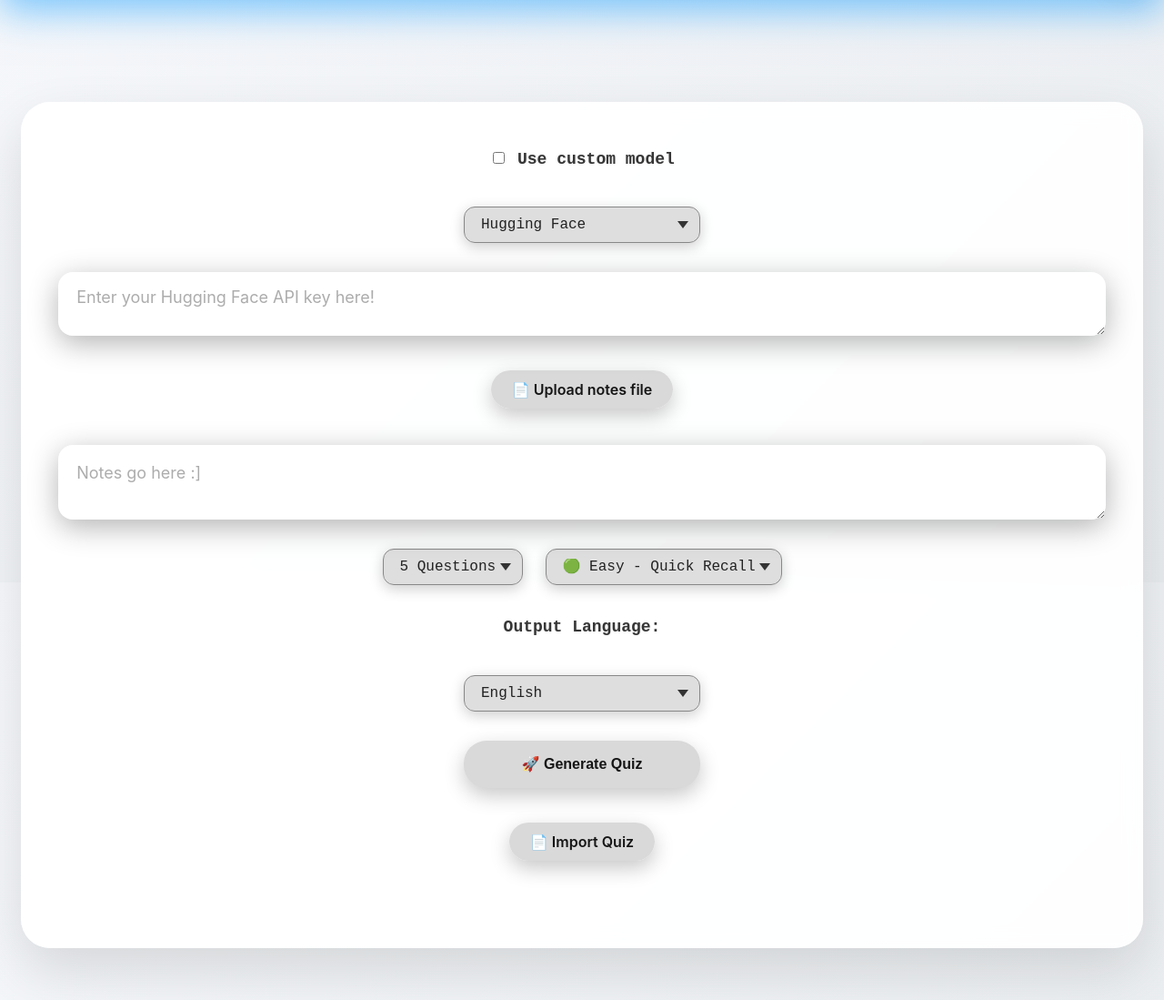
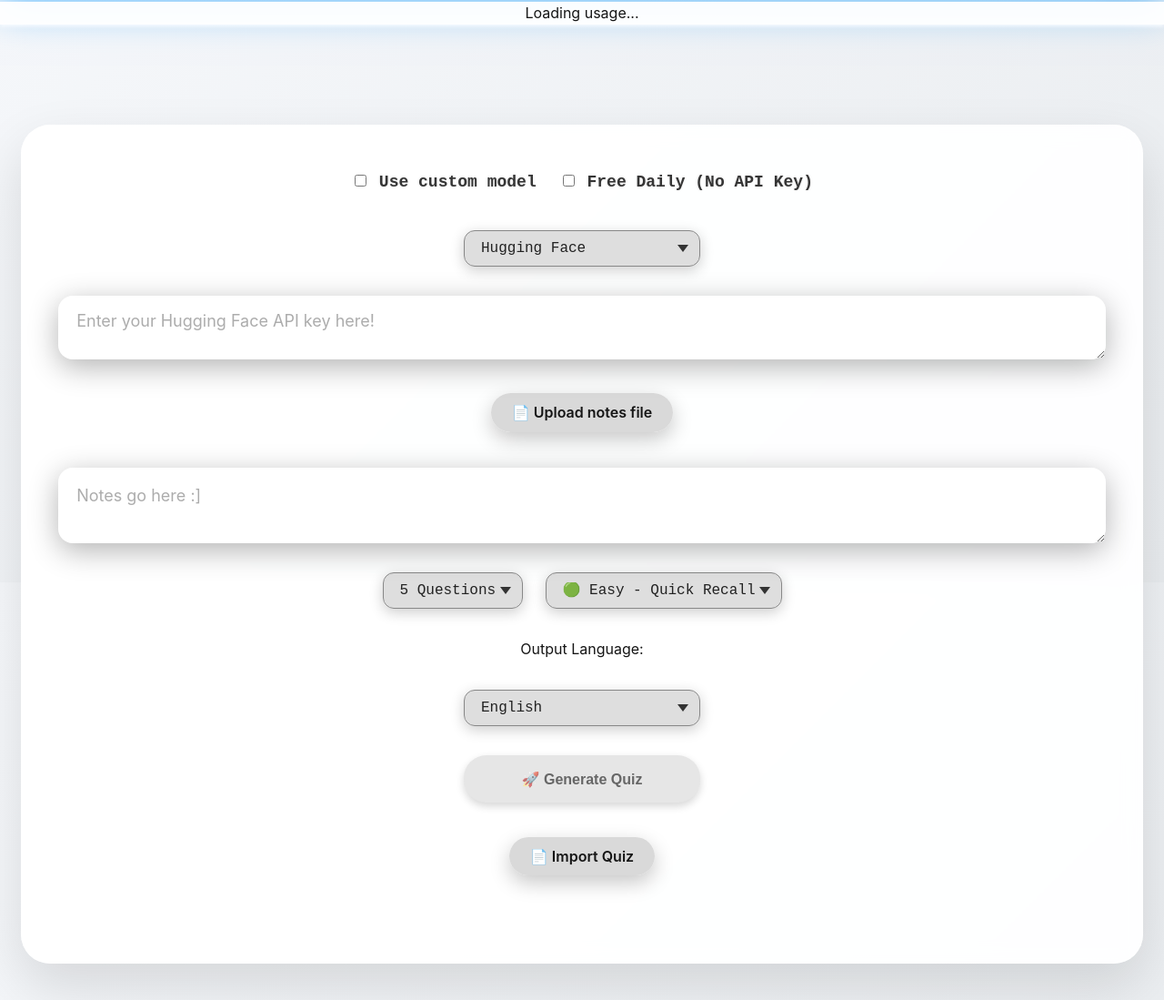
Before and after one commit to VxidDev/eduDuck, a Flask app: template templates/QuizGenerator.html in a window 1280 px wide. Shown: the part 160-1259 px from the top of the page at 91% size. Run offline with Flask 3, Linux system fonts and the light colour scheme; the template is opened without the code that fills it, so the values that code supplies are empty; parts of the project's set-up code (start-up, migrations or seed data) failed here and were passed over.

Commit message:
Added Free Usage (3/day) for Quiz Generators. REST OF GENERATORS IS UNUSABLE/BROKEN

```diff
--- a/main.py
+++ b/main.py
@@ -5,6 +5,8 @@
 from routes.utils import storeNotes as _storeNotes_
 from routes.utils import storeQuiz as _storeQuiz_
 from routes.utils import storeFlashcards as _storeFlashcards_
+from routes.utils import GetUsage as _GetUsage_
+from routes.utils import IncrementUsage as _IncrementUsage_
 
 from routes.quiz import ParseQuiz
 from routes.quiz import QuizGenerator as _QuizGenerator_
@@ -152,5 +154,13 @@
 def keyAccess():
     return render_template("keyAccess.html")
 
+@app.route("/get-usage")
+def GetUsage():
+    return _GetUsage_()
+
+@app.route("/increment-usage")
+def IncrementUsage():
+    return _IncrementUsage_()
+
 if __name__ == "__main__":
     app.run()
--- a/requirements.txt
+++ b/requirements.txt
@@ -4,3 +4,4 @@
 pypdf
 pillow
 pytesseract
+pymongo
--- a/routes/duckAI.py
+++ b/routes/duckAI.py
@@ -22,12 +22,34 @@
     MESSAGE = data["message"]
     API_MODE = data["apiMode"]
 
+    MODEL = data.get("model")
+
+    IsReasoning = False
+    if MODEL:
+        MODEL = MODEL.strip()
+        IsReasoning = any(x in MODEL.lower() for x in ["gpt-5", "o1"])
+
     API_KEY = data["apiKey"]
-    API_URL = "https://router.huggingface.co/v1/chat/completions" if API_MODE == "Hugging Face" else f"https://generativelanguage.googleapis.com/v1beta/models/gemini-2.5-flash:generateContent?key={API_KEY}"
-    headers = {"Authorization": f"Bearer {API_KEY}"} if API_MODE == "Hugging Face" else  {
-        "Content-Type": "application/json",
-        "x-goog-api-key": API_KEY,
-    }
+
+    if API_MODE == "Hugging Face":
+        API_URL = "https://router.huggingface.co/v1/chat/completions"
+    elif API_MODE == "Gemini":
+        API_URL = f"https://generativelanguage.googleapis.com/v1beta/models/gemini-2.5-flash:generateContent?key={API_KEY}"
+    else:
+        API_URL = "https://api.openai.com/v1/chat/completions"
+
+    if API_MODE == "Hugging Face":
+        headers = {"Authorization": f"Bearer {API_KEY}"}
+    elif API_MODE == "OpenAI":
+        headers = {
+            "Authorization": f"Bearer {API_KEY}",
+            "Content-Type": "application/json"
+        }
+    else:
+        headers = {
+            "Content-Type": "application/json",
+            "x-goog-api-key": API_KEY
+        }
 
     PROMPT = prompts['generateResponse']
 
@@ -36,22 +58,30 @@
     else:
         PROMPT = PROMPT.format(MESSAGE=MESSAGE)
 
-    payload = {
-        "messages": [{
-            "role": "user",
-            "content": PROMPT
-        }],
-        "model": data.get("model" , "openai/gpt-oss-20b")
-    } if API_MODE == "Hugging Face" else {
-        "contents": [
-            {
+    if API_MODE == "Hugging Face":
+        payload = {
+            "messages": [{"role": "user", "content": PROMPT}],
+            "model": data.get("model") or "openai/gpt-oss-20b"
+        }
+    elif API_MODE == "OpenAI":
+        payload = {
+            "model": MODEL if MODEL else "gpt-4.1-nano",
+            "messages": [{"role": "user", "content": PROMPT}],
+        }
+    elif API_MODE == "Gemini":
+        payload = {
+            "contents": [{
                 "role": "user",
-                "parts": [
-                    {"text": PROMPT}
-                ],
-            }
-        ]
-    }
+                "parts": [{"text": PROMPT}]
+            }]
+        }
+
+    if IsReasoning:
+        payload["max_completion_tokens"] = 4096
+    else:
+        payload["max_tokens"] = 4096
+        payload["temperature"] = data.get("temperature", 0.3)
+        payload["top_p"] = data.get("top_p", 0.9)
 
     if API_MODE != "Gemini" and payload.get("model" , None) is None:
         payload["model"] = "openai/gpt-oss-20b"
--- a/routes/quiz.py
+++ b/routes/quiz.py
@@ -1,9 +1,10 @@
 import re
 from flask import render_template , request , jsonify , send_file
-from routes.utils import AiReq
+from routes.utils import AiReq , IncrementUsage
 from json import load , JSONDecodeError , dumps
 from uuid import uuid4
 from io import BytesIO
+import os
 
 standardApiErrors = {
     "API error 402": "1 What does API error 402 mean? a) Payment error b) Deposit needed c) Free credits exhausted d) Invalid API key |CORRECT:c",
@@ -127,6 +128,7 @@
 
 def QuizGen(prompts: dict):
     data: dict = request.get_json()
+    IS_FREE = data["isFree"]
     NOTES = data["notes"]
     LANGUAGE = data["language"]
     AMOUNT = data["questionCount"]
@@ -135,11 +137,14 @@
     MODEL = data.get("model" , False)
 
     IsReasoning = False
+
+    if IS_FREE: IncrementUsage()
+
     if MODEL:
         MODEL = MODEL.strip()
         IsReasoning = any(x in MODEL.lower() for x in ["gpt-5", "o1"])
 
-    API_KEY = data["apiKey"]
+    API_KEY = data["apiKey"] if not IS_FREE else os.getenv("GEMINI_API_KEY")
 
     if API_MODE == "Hugging Face":
         API_URL = "https://router.huggingface.co/v1/chat/completions"
@@ -188,6 +193,8 @@
 
     if IsReasoning:
         payload["max_completion_tokens"] = 4096
+    elif API_MODE == "Gemini":
+        pass
     else:
         payload["max_tokens"] = 4096
         payload["temperature"] = data.get("temperature", 0.3)
--- a/routes/utils.py
+++ b/routes/utils.py
@@ -3,8 +3,50 @@
 from flask import request , jsonify
 from pytesseract import image_to_string
 from PIL import Image, ImageFilter, ImageEnhance
+from pymongo import MongoClient
+import os
+import urllib.parse
+from datetime import date
 
 from uuid import uuid4
+
+_client = None
+
+def GetMongoURI() -> str:
+    RawUri = os.getenv("MONGODB_URI")
+    if not RawUri: raise ValueError("No MONGODB_URI found.")
+
+    Parts = urllib.parse.urlparse(RawUri)
+    SafePass = urllib.parse.quote_plus(Parts.password)
+    SafeUri = RawUri.replace(Parts.password, SafePass, 1)
+    return SafeUri
+
+def GetMongoClient() -> MongoClient:
+    global _client
+    if _client is None:
+        _client = MongoClient(GetMongoURI())
+    return _client
+
+def IncrementUsage():
+    today = date.today().isoformat()
+    ip = request.remote_addr
+
+    usage = GetMongoClient()["EduDuck"]["daily_usage"].find_one_and_update(
+        {"ip": ip, "date": today},
+        {"$inc": {"timesUsed": 1}},
+        upsert=True,
+        return_document=True
+    )
+
+    return usage
+
+def GetUsage():
+    today = date.today().isoformat()
+    ip = request.remote_addr
+
+    usage = GetMongoClient()["EduDuck"]["daily_usage"].find_one({"ip": ip , "date": today})
+
+    return jsonify({"timesUsed": usage["timesUsed"] if usage else 0})
 
 def AiReq(API_URL, headers, payload, mode, timeout=60):
     try:
--- /dev/null
+++ b/static/Components/GetFreeLimitUsage.js
@@ -0,0 +1,14 @@
+export async function GetFreeLimitUsage(FreeLimitBar , SubmitBtn) {
+    SubmitBtn.disabled = true;
+
+    const request = await fetch("/get-usage" , {
+        method: "GET",
+		headers: { "Content-Type": "application/json" },
+    });
+
+    const data = await request.json();
+
+    FreeLimitBar.textContent = `${data.timesUsed}/3 free used`;
+
+    SubmitBtn.disabled = false;
+}
--- a/static/Main/style.css
+++ b/static/Main/style.css
@@ -300,19 +300,6 @@
     transform: translateY(-1px) scale(1);
 }
 
-label[for="language"],
-label#customModelLabel {
-    display: block;
-    font-family: 'Courier New', Courier, monospace;
-    font-weight: bold;
-    font-size: 18px;
-    color: var(--label-color);
-    margin-bottom: 6px;
-    user-select: none;
-    text-shadow: 0 0 3px rgba(0, 0, 0, 0.1);
-    transition: color 0.3s ease;
-}
-
 #theme-toggle {
     position: fixed;
     right: 1.2rem;
@@ -408,3 +395,36 @@
     color: var(--accent);
     font-weight: 700;
 }
+
+.FreeLimit {
+    display: flex;
+    height: auto;
+    justify-content: center;
+    background: var(--bg-main-card);
+    z-index: 100;
+    border-radius: 0;
+    transition: all 0.3s ease;
+    box-shadow: 0 2px 4px var(--bg-card-soft);
+}
+
+.checkbox {
+    display: block;
+    font-family: 'Courier New', Courier, monospace;
+    font-weight: bold;
+    font-size: 18px;
+    color: var(--label-color);
+    margin-bottom: 6px;
+    user-select: none;
+    text-shadow: 0 0 3px rgba(0, 0, 0, 0.1);
+    transition: color 0.3s ease;
+    cursor: pointer;
+}
+
+.checkbox:hover {
+    color: var(--accent);
+    text-shadow: 0 0 6px rgba(52, 152, 219, 0.3);
+}
+
+.dark .checkbox:hover {
+    text-shadow: 0 0 6px rgba(74, 168, 255, 0.4);
+}
--- a/static/QuizGenerator/script.js
+++ b/static/QuizGenerator/script.js
@@ -1,5 +1,6 @@
 import { CustomModelListeners } from "../Components/ModelSelector.js";
 import { InitFileUploads } from "../Components/FileUploadHandler.js"
+import { GetFreeLimitUsage } from "../Components/GetFreeLimitUsage.js";
 
 const NoteInput        = document.querySelector(".notes");
 const Submit           = document.querySelector(".submit");
@@ -12,10 +13,13 @@
 const QuestionSelector = document.getElementById("questionCount");
 const APIModeSelector  = document.getElementById("apiMode");
 const QuizDifficulty   = document.getElementById("difficulty");
+const FreeLimitBar     = document.querySelector(".FreeLimit");
+const FreeUsage        = document.getElementById("FreeUsage");
 
 StatusLabel.textContent = '';
 
 CustomModelListeners();
+GetFreeLimitUsage(FreeLimitBar , Submit);
 
 const getMaxLines = el =>
 	el.classList.contains("slim")
@@ -47,7 +51,7 @@
 	const difficulty = QuizDifficulty.value.trim();
 
 	let msg =
-		!apiKey
+		!apiKey && !FreeUsage.checked
 			? "Enter API key."
 			: !notes
 			? "Enter notes first."
@@ -58,17 +62,18 @@
 			: "Generating...";
 
 	StatusLabel.textContent = msg;
-	if (!notes || !apiKey || words.length > 2500 || (!model && CustomModel.checked)) return;
+	if (!notes || !apiKey && !FreeUsage.checked || words.length > 2500 || (!model && CustomModel.checked)) return;
 
 	try {
 		const body = {
 			notes,
-			apiKey,
-			model,
+			apiKey: FreeUsage.checked ? null : apiKey,
+			model: FreeUsage.checked ? null : model,
 			language: LanguageSelector.value.trim(),
 			questionCount: QuestionSelector.value.trim(),
-			apiMode: APIModeSelector.value.trim(),
-			difficulty
+			apiMode: FreeUsage.checked ? "Gemini" : APIModeSelector.value.trim(),
+			difficulty,
+			isFree: FreeUsage.checked
 		};
 
 		const res1 = await fetch("/quiz-generator/gen-quiz", {
--- a/templates/QuizGenerator.html
+++ b/templates/QuizGenerator.html
@@ -20,13 +20,23 @@
         </div>
     </div>
 
+    <span class="FreeLimit">Loading usage...</span>
+
     <div class="main-content">
         <div class="main">
-        <div class="customModelSelector">
-            <label for="customModel" id="customModelLabel">
-                <input type="checkbox" id="customModel">
-                Use custom model
-            </label>
+        <div style="display: flex; justify-content: center; gap: 25px">
+            <div class="customModelSelector checkbox">
+                <label for="customModel" id="customModelLabel">
+                    <input type="checkbox" id="customModel">
+                    Use custom model
+                </label>
+            </div>
+            <div class="FreeUsage checkbox">
+                <label for="FreeUsage" id="FreeUsageLabel">
+                    <input type="checkbox" id="FreeUsage">
+                    Free Daily (No API Key)
+                </label>
+            </div>
         </div>
         <textarea class="customModelInput textInput slimmest hidden" placeholder="Enter custom model here! (e.g., microsoft/DialoGPT-medium)"></textarea>
 
```
Also changed, not shown: static/Components/ModelSelector.js (+27 -3 lines).
